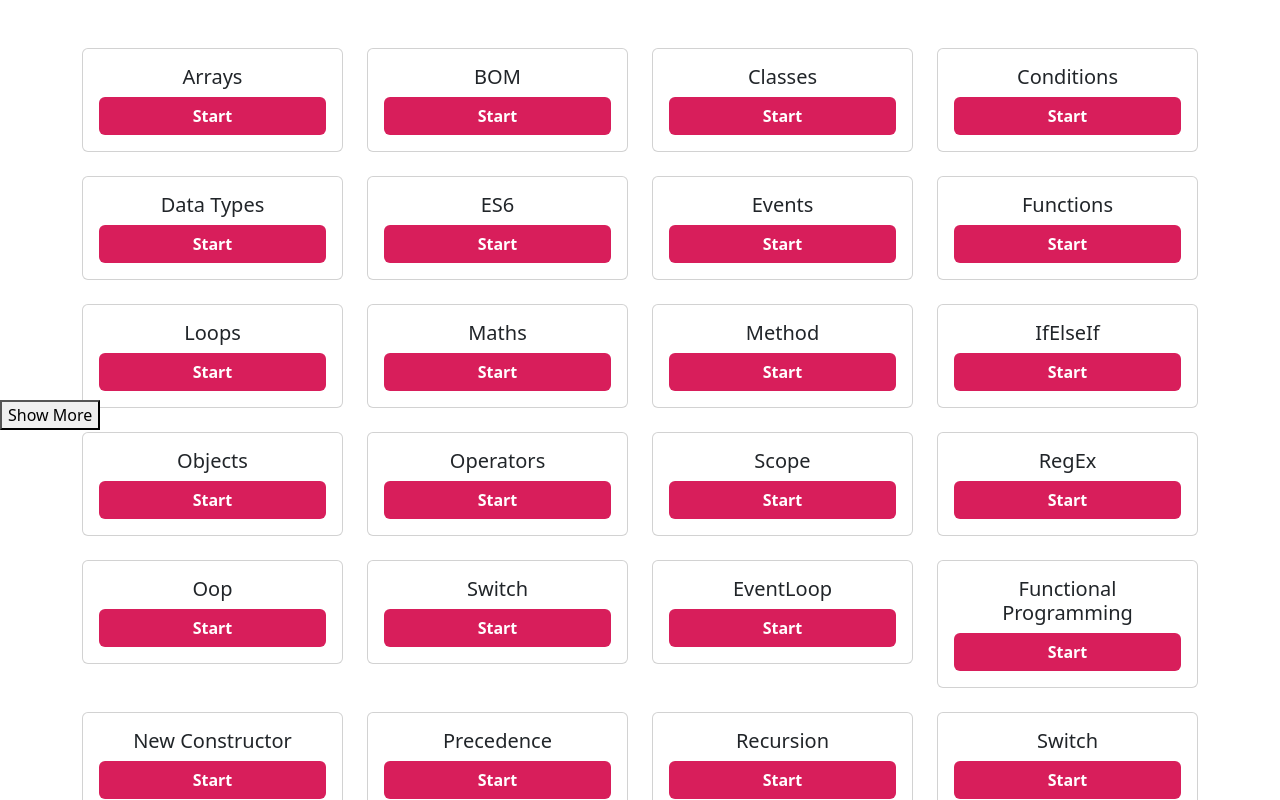
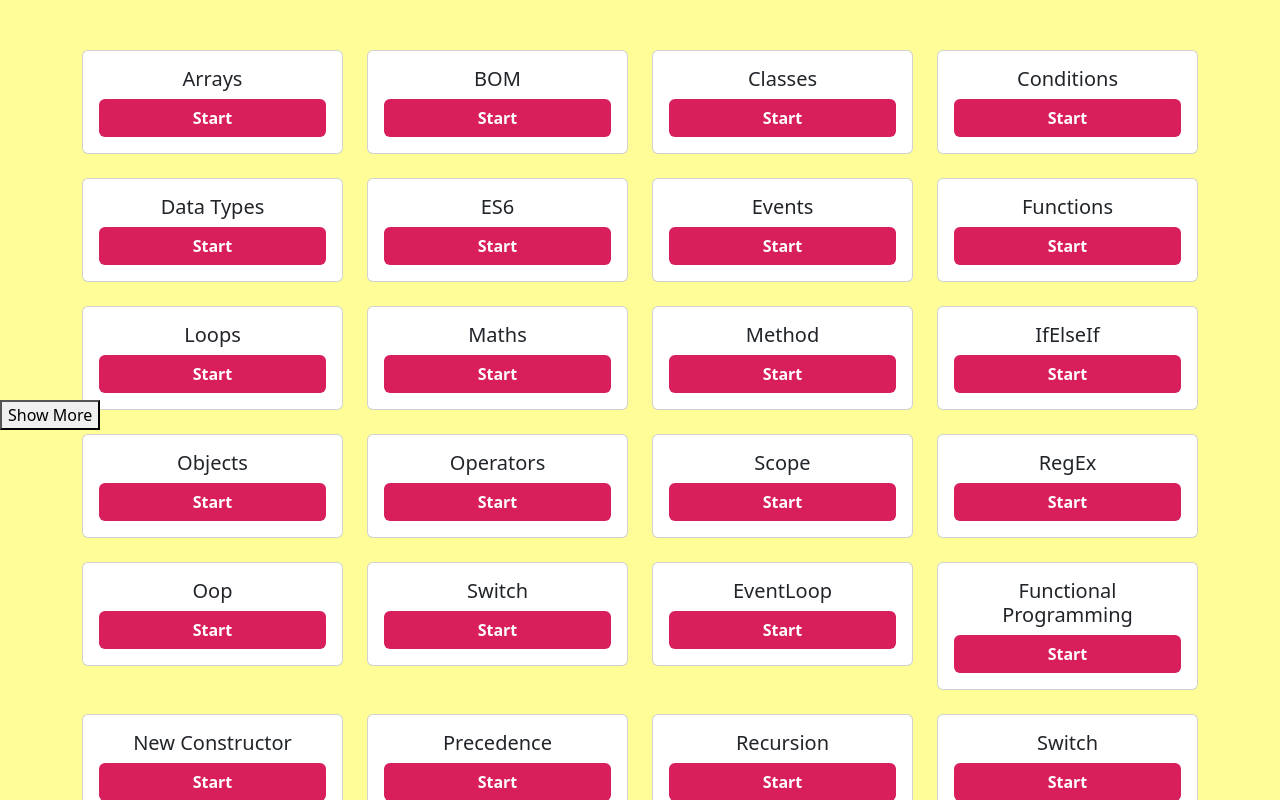
Before and after one commit to ExoPolit/js-quiz-pairProgramming-fes, a React (Create React App) app: page / in a window 1280 px wide. Both pictures are taken after a click on the button "Show More". Built offline with nearby package versions, Linux system fonts and the light colour scheme; no server answers.

Commit message:
Update styles and layout in Categorys and Home components

```diff
--- a/src/components/Categorys.jsx
+++ b/src/components/Categorys.jsx
@@ -7,10 +7,11 @@ import categories from '../data/CategoryData';
 const Categorys = () => {
 
   return (
-    <div className="container mt-5" style={{zIndex: ''}}>
+    <div style={{backgroundColor: 'var(--main-bg)', padding: '50px'}}>
+    <div className="container-lg min-height-100">
         <div className="row">
             {categories.map((categories, index) => (
-            <div key={index} className="col-lg-3 col-md-4 col-sm-6 mb-4">
+            <div key={index} className="col-lg-3 col-md-4 col-md-6 mb-4">
                 <div className="card">
                     <div className="card-body">
                         <h5 className="card-title" style={{textAlign: 'center'}}>{categories}</h5>
@@ -23,6 +24,7 @@ const Categorys = () => {
         </div>
 
     </div>
+    </div>
   );
 };
 
--- a/src/pages/Home.jsx
+++ b/src/pages/Home.jsx
@@ -17,9 +17,9 @@ const Home = () => {
     {!show && <Nav/>}
       <div
         style={{
-            overflow: 'hidden',
-          maxHeight: show ? "100vh" : "0",
-          transition: "max-height 1.5s",
+            overflow: 'auto',
+          height: show ? "100vh" : "0",
+          transition: "height 1.5s",
         }}
         >
         {show && <Categorys />}
```
